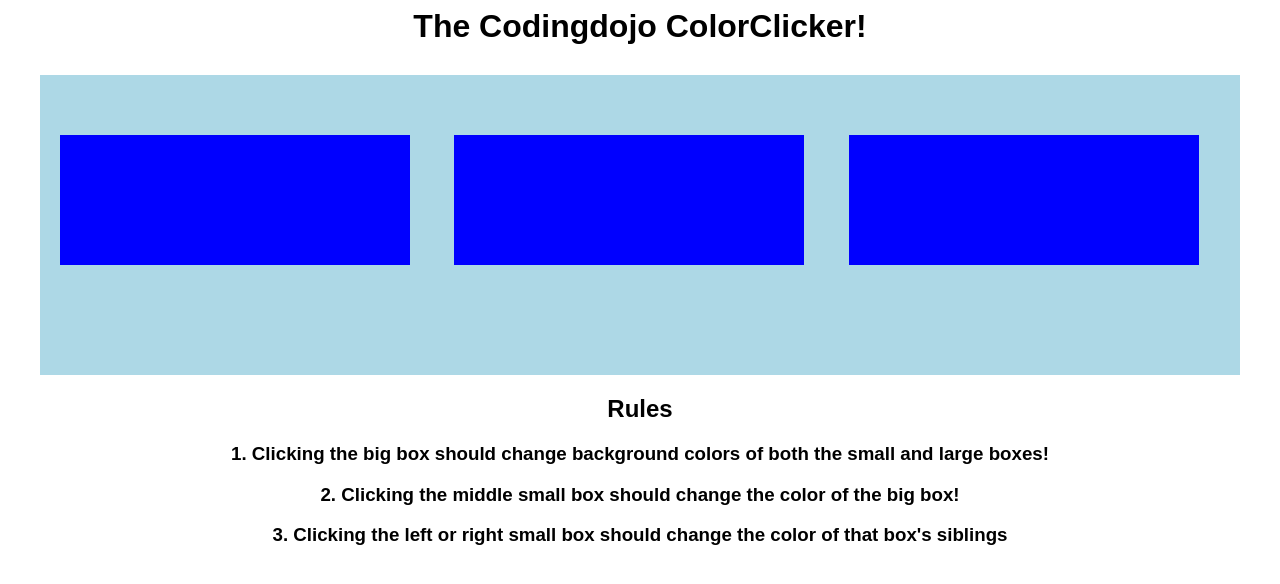
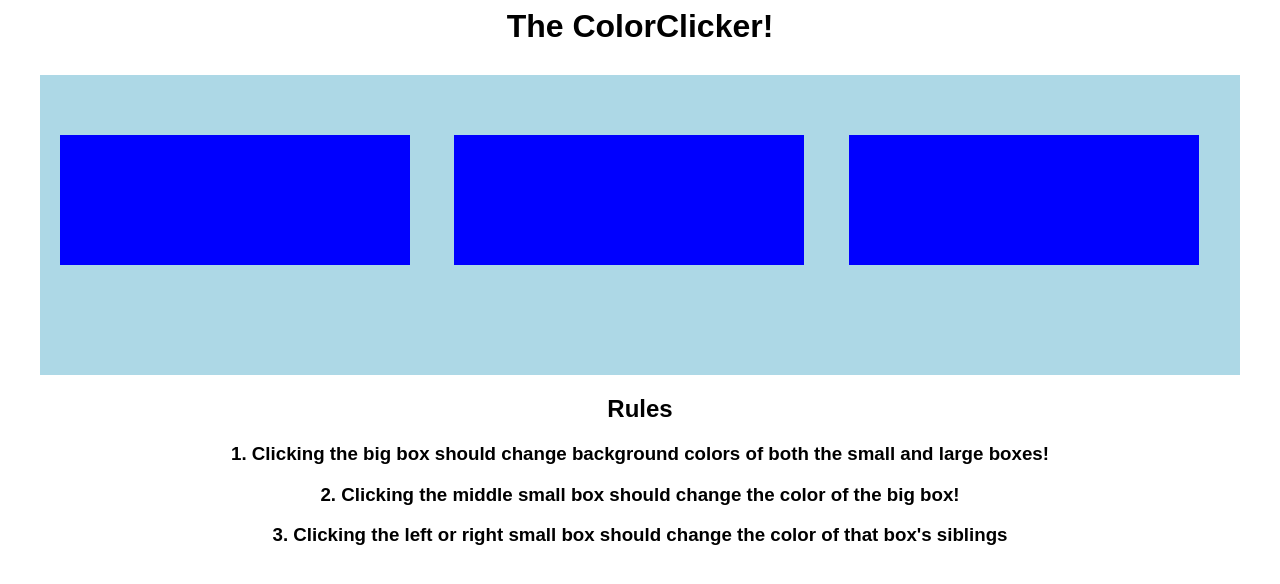
Before and after one commit to howard199113/jQuery-ColorClicker, a plain HTML site: page ColorClicker.html in a window 1280 px wide. Drawn offline with nearby package versions, Linux system fonts and the light colour scheme.

Commit message:
take out dojo

```diff
--- a/ColorClicker.html
+++ b/ColorClicker.html
@@ -55,7 +55,7 @@
            </style>
         </head>
         <body>
-           <h1>The Codingdojo ColorClicker! </h1>
+           <h1>The ColorClicker! </h1>
            <div id='large_box'>
                <div class='side_box'></div>
                <div class='middle_box'></div>
```
